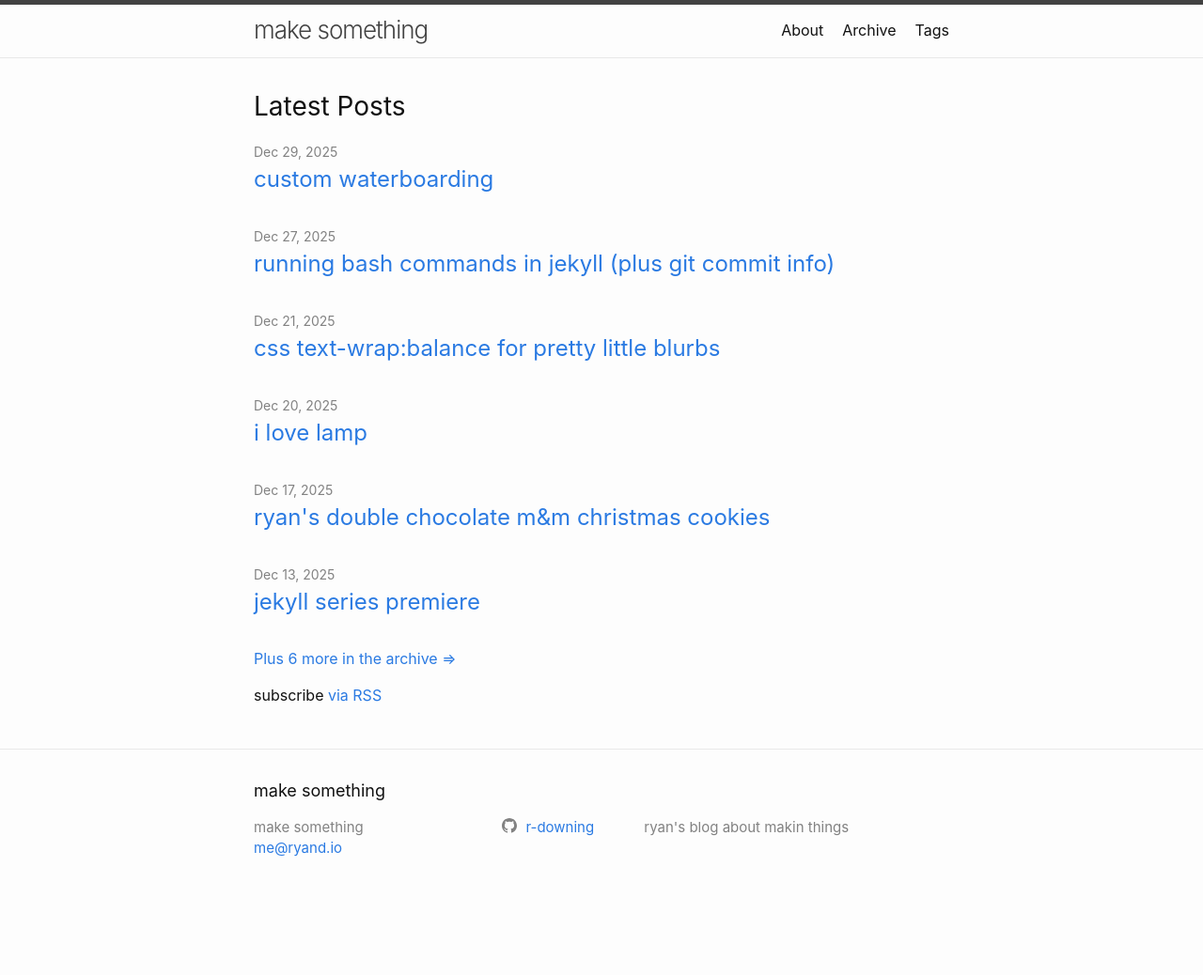
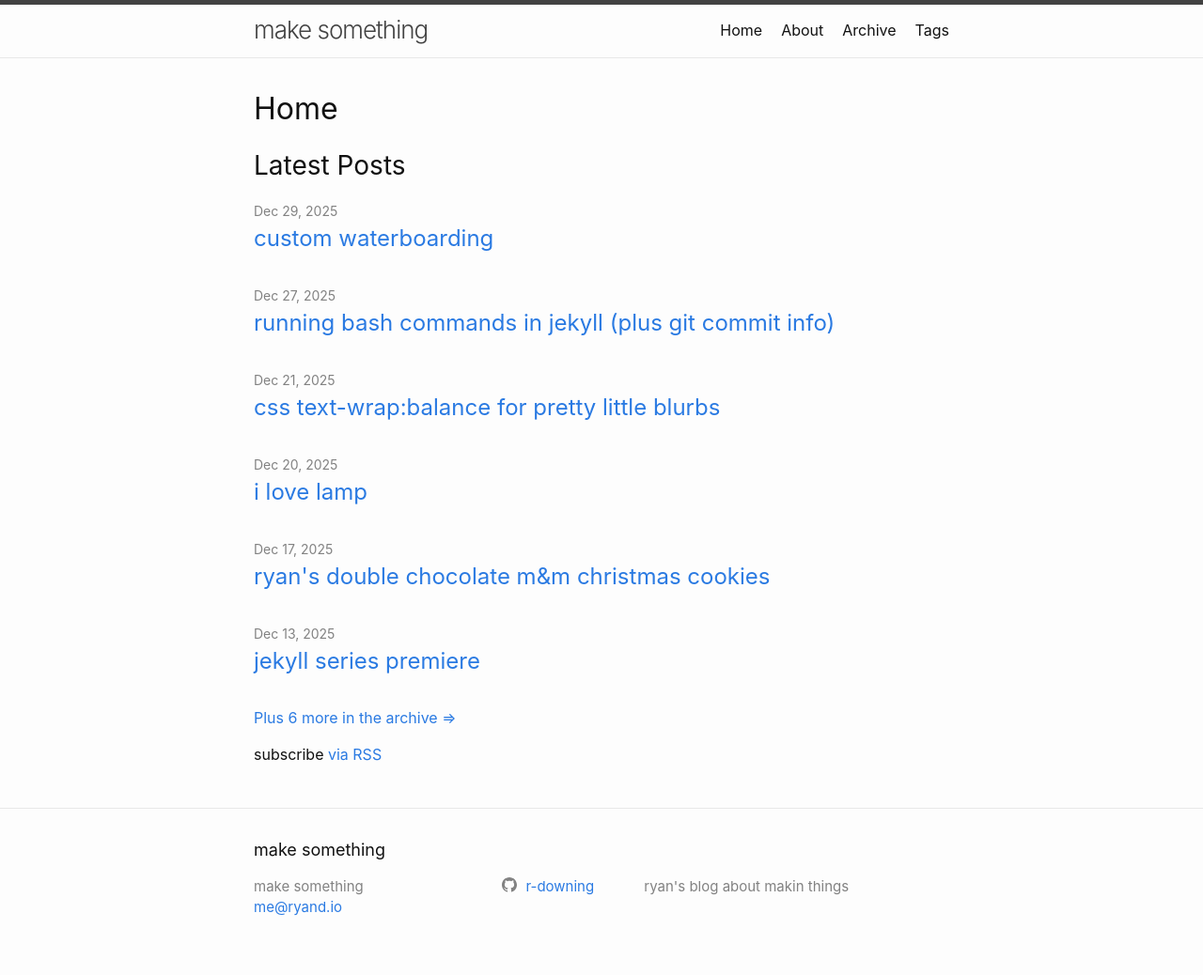
Before and after one commit to r-downing/mk-sth, a Jekyll site: the page built from index.markdown, in a window 1280 px wide. Shown: the whole page at 94% size. Built offline with Jekyll 4.4.1, drawn with Linux system fonts in a browser that asks for light colours; before the commit the page ends 975 px from its top, so only the background shows below that.

Commit message:
rework header links and add home

```diff
--- a/_includes/header.html
+++ b/_includes/header.html
@@ -1,11 +1,11 @@
 <header class="site-header" role="banner">
 
   <div class="wrapper">
-    {%- assign default_paths = site.pages | map: "path" -%}
-    {%- assign page_paths = site.header_pages | default: default_paths -%}
+    {% assign nav_pages = site.pages | where_exp: "page", "page.nav_order"  | sort: "nav_order"%}
+
     <a class="site-title" rel="author" href="{{ "/" | relative_url }}">{{ site.title | escape }}</a>
 
-    {%- if page_paths -%}
+    {%- if nav_pages -%}
       <nav class="site-nav">
         <input type="checkbox" id="nav-trigger" class="nav-trigger" />
         <label for="nav-trigger">
@@ -17,14 +17,8 @@
         </label>
 
         <div class="trigger">
-          {%- for path in page_paths -%}
-            {%- assign my_page = site.pages | where: "path", path | first -%}
-            {%- if my_page.url contains "/tag/" and my_page.url != "/tag/" -%}
-            {%- else -%}
-            {%- if my_page.title -%}
+          {%- for my_page in nav_pages -%}
             <a class="page-link" href="{{ my_page.url | relative_url }}">{{ my_page.title | escape }}</a>
-            {%- endif -%}
-            {%- endif -%}
           {%- endfor -%}
         </div>
       </nav>
--- a/archive.html
+++ b/archive.html
@@ -1,6 +1,7 @@
 ---
 layout: page
 title: Archive
+nav_order: 2
 ---
 
 {% assign posts_by_month_year = site.posts | group_by_exp: "post", "post.date | date: '%B %Y'" %}
--- a/index.markdown
+++ b/index.markdown
@@ -3,4 +3,6 @@
 # To modify the layout, see https://jekyllrb.com/docs/themes/#overriding-theme-defaults
 
 layout: home
+title: Home
+nav_order: 0
 ---
--- a/tags.html
+++ b/tags.html
@@ -2,6 +2,7 @@
 layout: page
 title: Tags
 permalink: /tag/
+nav_order: 3
 ---
 
 {% assign tag_names = "" | split: "" %}
```
Also changed, not shown: about.md (+1 -0 lines).
